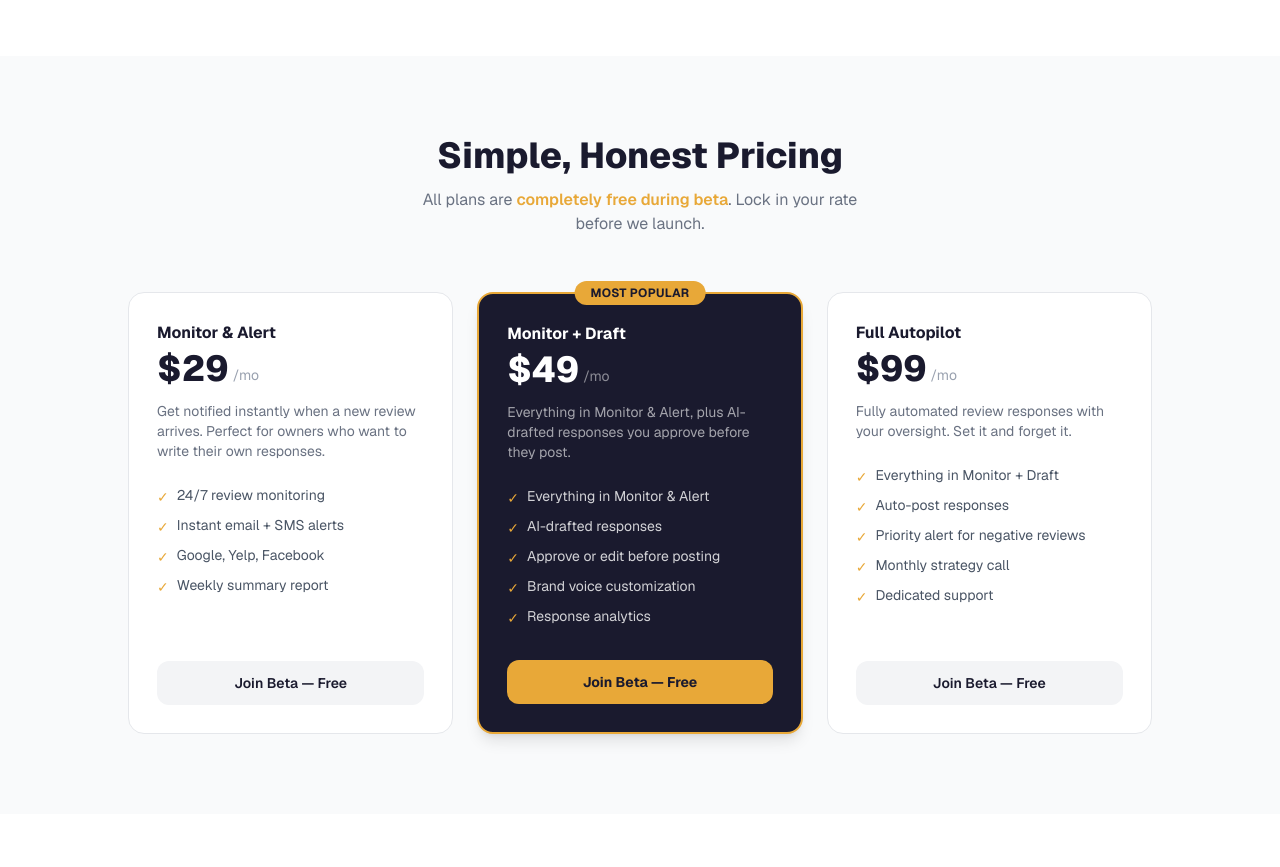
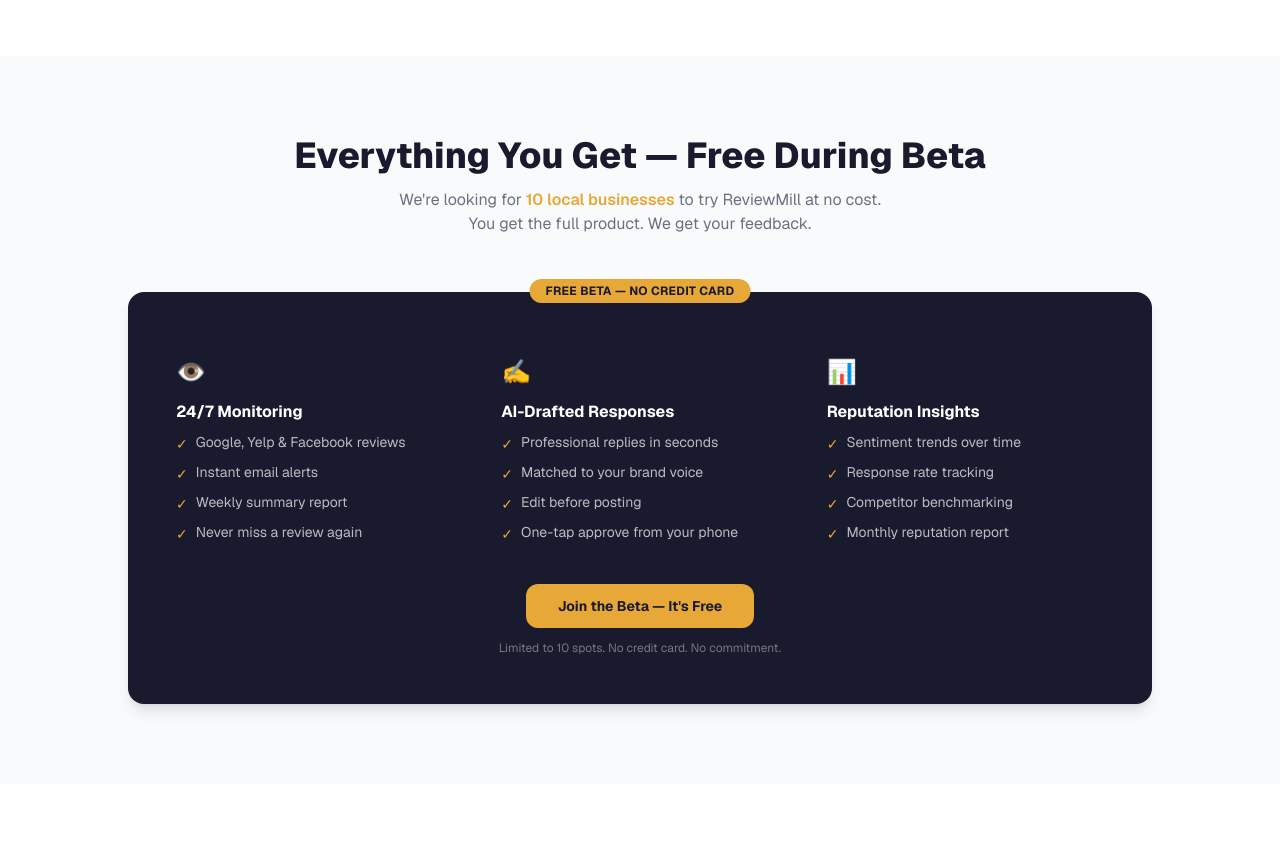
Before and after one commit to ketani23/reviewmill, a Next.js app: page / in a window 1280 px wide. Shown: the part 1460-2327 px from the top of the page. Built offline with nearby package versions, Linux system fonts and the light colour scheme.

Commit message:
fix: replace pricing tiers with unified free beta section

```diff
--- a/app/page.tsx
+++ b/app/page.tsx
@@ -106,46 +106,39 @@
         </div>
       </section>
 
-      {/* ── Pricing ── */}
+      {/* ── What You Get ── */}
       <section className="px-6 py-20 bg-gray-50" id="pricing">
         <div className="max-w-5xl mx-auto">
           <div className="text-center mb-14">
             <h2 className="text-3xl md:text-4xl font-extrabold text-[#1a1a2e] mb-3">
-              Simple, Honest Pricing
+              Everything You Get — Free During Beta
             </h2>
-            <p className="text-gray-500 text-base max-w-md mx-auto">
-              All plans are{" "}
+            <p className="text-gray-500 text-base max-w-lg mx-auto">
+              We&apos;re looking for{" "}
               <span className="text-[#e8a838] font-semibold">
-                completely free during beta
-              </span>
-              . Lock in your rate before we launch.
+                10 local businesses
+              </span>{" "}
+              to try ReviewMill at no cost. You get the full product. We get your feedback.
             </p>
           </div>
 
-          <div className="grid grid-cols-1 md:grid-cols-3 gap-6">
-            {/* Monitor & Alert */}
-            <div className="bg-white border border-gray-200 rounded-2xl p-7 flex flex-col">
-              <div className="mb-6">
-                <h3 className="text-base font-bold text-[#1a1a2e] mb-1">
-                  Monitor &amp; Alert
-                </h3>
-                <div className="flex items-end gap-1 mb-3">
-                  <span className="text-4xl font-extrabold text-[#1a1a2e]">
-                    $29
+          <div className="bg-[#1a1a2e] rounded-2xl p-8 md:p-12 relative shadow-lg">
+            <div className="absolute -top-3.5 left-1/2 -translate-x-1/2">
+              <span className="bg-[#e8a838] text-[#1a1a2e] text-xs font-bold px-4 py-1 rounded-full tracking-wide uppercase">
+                Free Beta — No Credit Card
               </span>
-                  <span className="text-gray-400 text-sm mb-1">/mo</span>
             </div>
-                <p className="text-gray-500 text-sm">
-                  Get notified instantly when a new review arrives. Perfect for
-                  owners who want to write their own responses.
-                </p>
-              </div>
-              <ul className="flex flex-col gap-2 text-sm text-gray-600 mb-8 flex-grow">
+
+            <div className="grid grid-cols-1 md:grid-cols-3 gap-8 md:gap-12 mt-4">
+              <div>
+                <div className="text-2xl mb-3">👁️</div>
+                <h3 className="text-base font-bold text-white mb-2">24/7 Monitoring</h3>
+                <ul className="flex flex-col gap-2 text-sm text-white/70">
                   {[
-                  "24/7 review monitoring",
-                  "Instant email + SMS alerts",
-                  "Google, Yelp, Facebook",
+                    "Google, Yelp & Facebook reviews",
+                    "Instant email alerts",
                     "Weekly summary report",
+                    "Never miss a review again",
                   ].map((f) => (
                     <li key={f} className="flex items-start gap-2">
                       <span className="text-[#e8a838] mt-0.5">✓</span>
@@ -153,43 +146,17 @@
                     </li>
                   ))}
                 </ul>
-              <a
-                href="#waitlist"
-                className="block text-center bg-gray-100 hover:bg-gray-200 text-[#1a1a2e] font-semibold py-3 px-5 rounded-xl transition-colors text-sm"
-              >
-                Join Beta — Free
-              </a>
               </div>
 
-            {/* Monitor + Draft — POPULAR */}
-            <div className="bg-[#1a1a2e] border-2 border-[#e8a838] rounded-2xl p-7 flex flex-col relative shadow-lg">
-              <div className="absolute -top-3.5 left-1/2 -translate-x-1/2">
-                <span className="bg-[#e8a838] text-[#1a1a2e] text-xs font-bold px-4 py-1 rounded-full tracking-wide uppercase">
-                  Most Popular
-                </span>
-              </div>
-              <div className="mb-6">
-                <h3 className="text-base font-bold text-white mb-1">
-                  Monitor + Draft
-                </h3>
-                <div className="flex items-end gap-1 mb-3">
-                  <span className="text-4xl font-extrabold text-white">
-                    $49
-                  </span>
-                  <span className="text-white/50 text-sm mb-1">/mo</span>
-                </div>
-                <p className="text-white/60 text-sm">
-                  Everything in Monitor &amp; Alert, plus AI-drafted responses
-                  you approve before they post.
-                </p>
-              </div>
-              <ul className="flex flex-col gap-2 text-sm text-white/80 mb-8 flex-grow">
+              <div>
+                <div className="text-2xl mb-3">✍️</div>
+                <h3 className="text-base font-bold text-white mb-2">AI-Drafted Responses</h3>
+                <ul className="flex flex-col gap-2 text-sm text-white/70">
                   {[
-                  "Everything in Monitor & Alert",
-                  "AI-drafted responses",
-                  "Approve or edit before posting",
-                  "Brand voice customization",
-                  "Response analytics",
+                    "Professional replies in seconds",
+                    "Matched to your brand voice",
+                    "Edit before posting",
+                    "One-tap approve from your phone",
                   ].map((f) => (
                     <li key={f} className="flex items-start gap-2">
                       <span className="text-[#e8a838] mt-0.5">✓</span>
@@ -197,38 +164,17 @@
                     </li>
                   ))}
                 </ul>
-              <a
-                href="#waitlist"
-                className="block text-center bg-[#e8a838] hover:bg-[#d4922a] text-[#1a1a2e] font-bold py-3 px-5 rounded-xl transition-colors text-sm"
-              >
-                Join Beta — Free
-              </a>
               </div>
 
-            {/* Full Autopilot */}
-            <div className="bg-white border border-gray-200 rounded-2xl p-7 flex flex-col">
-              <div className="mb-6">
-                <h3 className="text-base font-bold text-[#1a1a2e] mb-1">
-                  Full Autopilot
-                </h3>
-                <div className="flex items-end gap-1 mb-3">
-                  <span className="text-4xl font-extrabold text-[#1a1a2e]">
-                    $99
-                  </span>
-                  <span className="text-gray-400 text-sm mb-1">/mo</span>
-                </div>
-                <p className="text-gray-500 text-sm">
-                  Fully automated review responses with your oversight. Set it
-                  and forget it.
-                </p>
-              </div>
-              <ul className="flex flex-col gap-2 text-sm text-gray-600 mb-8 flex-grow">
+              <div>
+                <div className="text-2xl mb-3">📊</div>
+                <h3 className="text-base font-bold text-white mb-2">Reputation Insights</h3>
+                <ul className="flex flex-col gap-2 text-sm text-white/70">
                   {[
-                  "Everything in Monitor + Draft",
-                  "Auto-post responses",
-                  "Priority alert for negative reviews",
-                  "Monthly strategy call",
-                  "Dedicated support",
+                    "Sentiment trends over time",
+                    "Response rate tracking",
+                    "Competitor benchmarking",
+                    "Monthly reputation report",
                   ].map((f) => (
                     <li key={f} className="flex items-start gap-2">
                       <span className="text-[#e8a838] mt-0.5">✓</span>
@@ -236,12 +182,19 @@
                     </li>
                   ))}
                 </ul>
+              </div>
+            </div>
+
+            <div className="mt-10 text-center">
               <a
                 href="#waitlist"
-                className="block text-center bg-gray-100 hover:bg-gray-200 text-[#1a1a2e] font-semibold py-3 px-5 rounded-xl transition-colors text-sm"
+                className="inline-block bg-[#e8a838] hover:bg-[#d4922a] text-[#1a1a2e] font-bold py-3 px-8 rounded-xl transition-colors text-sm"
               >
-                Join Beta — Free
+                Join the Beta — It&apos;s Free
               </a>
+              <p className="text-white/40 text-xs mt-3">
+                Limited to 10 spots. No credit card. No commitment.
+              </p>
             </div>
           </div>
         </div>
```
Also changed, not shown: 1 other file (tests, documents, lock files or other folders). Lines whose indentation alone changed are shown as unchanged.
